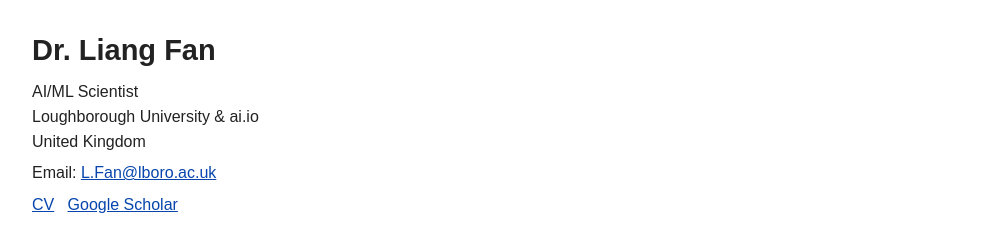
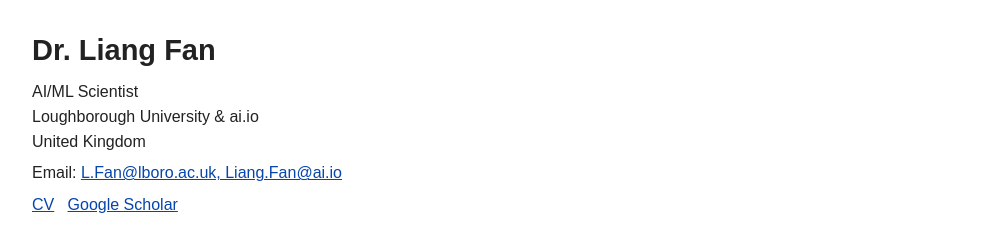
Before and after one commit to LiangFan26/LiangFan26.github.io, a plain HTML site: page index.html in a window 1280 px wide. Shown: the top 229 px of the page, without its empty margins (128-1115 px from the left). Drawn offline with Linux system fonts and the light colour scheme.

Commit message:
Update email contact information in index.html

```diff
--- a/index.html
+++ b/index.html
@@ -28,7 +28,7 @@
     <div>
       <h1>Dr. Liang Fan</h1>
       <p>AI/ML Scientist<br>Loughborough University & ai.io<br>United Kingdom</p>
-      <p>Email: <a href="mailto:L.Fan@lboro.ac.uk">L.Fan@lboro.ac.uk</a></p>
+      <p>Email: <a href="mailto:L.Fan@lboro.ac.uk">L.Fan@lboro.ac.uk, Liang.Fan@ai.io</a></p>
       <p><a href="Fan-Liang-CV-2026.doc">CV</a> &nbsp; <a href="https://scholar.google.com/citations?user=3IJ4rbcAAAAJ&hl=zh-CN/">Google Scholar</a></p>
       <nav><a href="#research">Research</a><a href="#publications">Publications</a><a href="#experience">Experience</a><a href="#teaching">Teaching</a><a href="#education">Education</a><a href="#service">Professional Activities</a></nav>
     </div>
```
